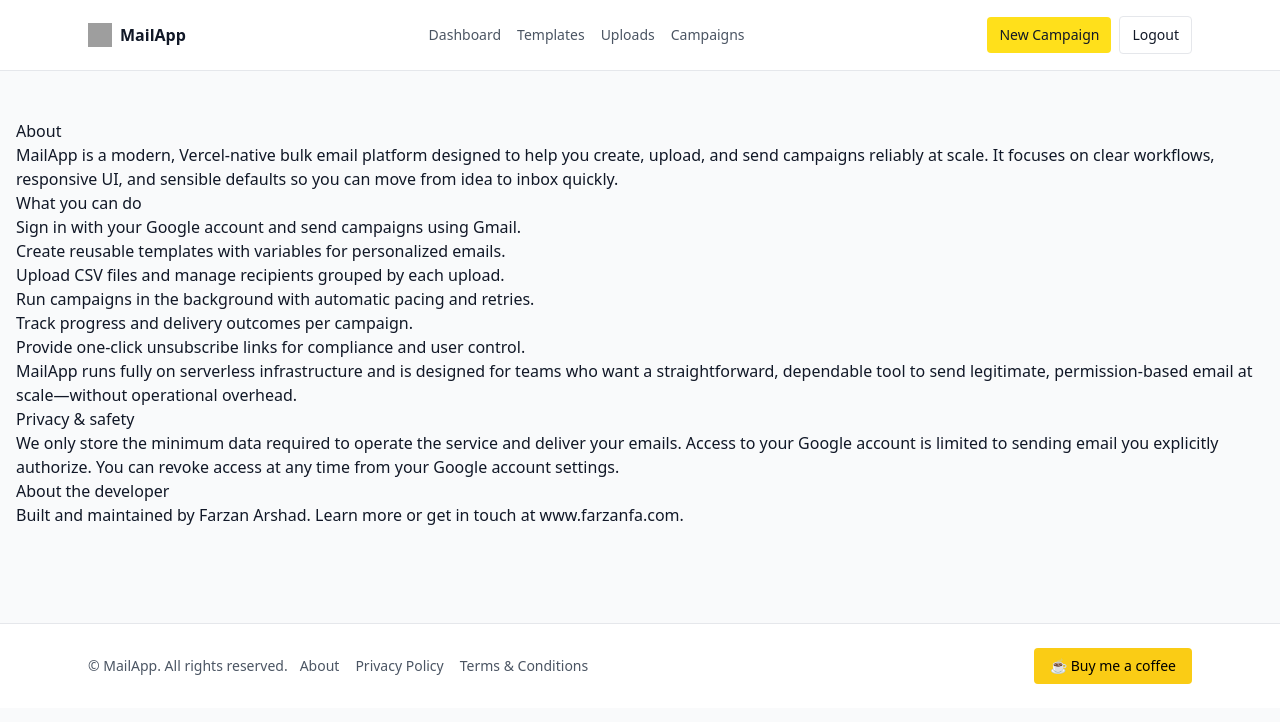
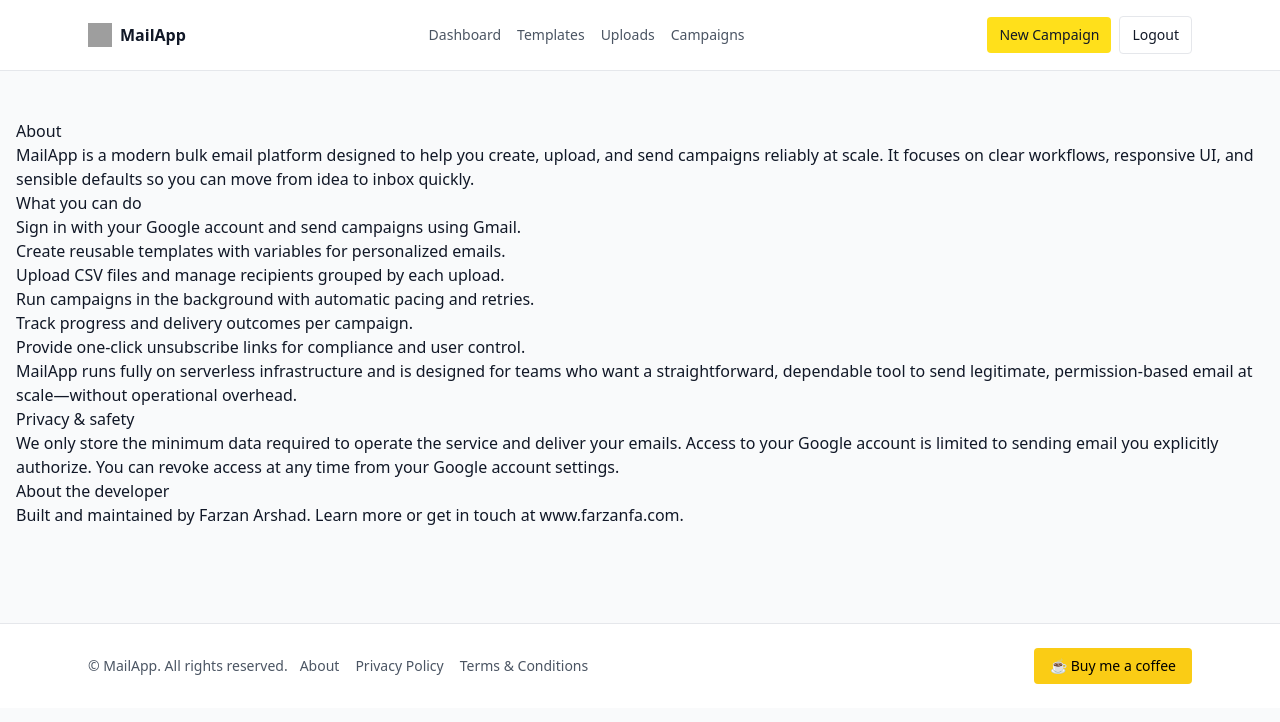
Before and after one commit to farzanfa/bulk-mail-app, a Next.js app: page /about in a window 1280 px wide. Shown: the top 722 px of the page. Built offline with nearby package versions, Linux system fonts and the light colour scheme; grey boxes are pictures that could not be loaded.

Commit message:
content: remove Vercel mentions from About and metadata

```diff
--- a/app/about/page.tsx
+++ b/app/about/page.tsx
@@ -4,9 +4,8 @@ export default function AboutPage() {
     <main className="max-w-3xl mx-auto px-4 py-12 prose">
       <h1>About</h1>
       <p>
-        MailApp is a modern, Vercel‑native bulk email platform designed to help you create, upload, and send campaigns
-        reliably at scale. It focuses on clear workflows, responsive UI, and sensible defaults so you can move from idea
-        to inbox quickly.
+        MailApp is a modern bulk email platform designed to help you create, upload, and send campaigns reliably at scale.
+        It focuses on clear workflows, responsive UI, and sensible defaults so you can move from idea to inbox quickly.
       </p>
       <h2>What you can do</h2>
       <ul>
--- a/app/layout.tsx
+++ b/app/layout.tsx
@@ -4,7 +4,7 @@ import Header from '@/components/Header';
 import Footer from '@/components/Footer';
 export const metadata = {
   title: 'MailApp',
-  description: 'Vercel-native bulk mailing platform',
+  description: 'Modern bulk mailing platform',
   icons: { icon: '/icon.svg', shortcut: '/icon.svg', apple: '/icon.svg' },
   manifest: '/manifest.webmanifest'
 };
```
